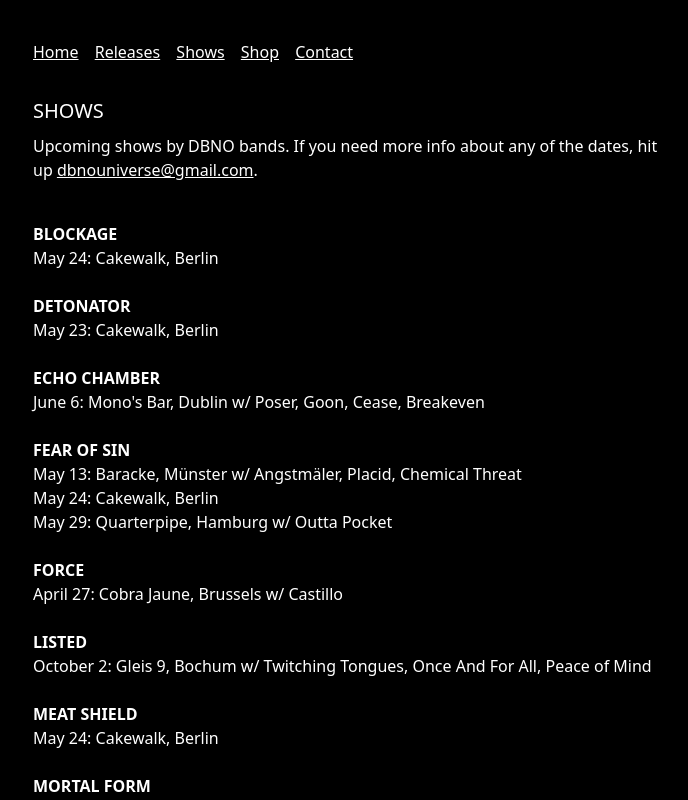
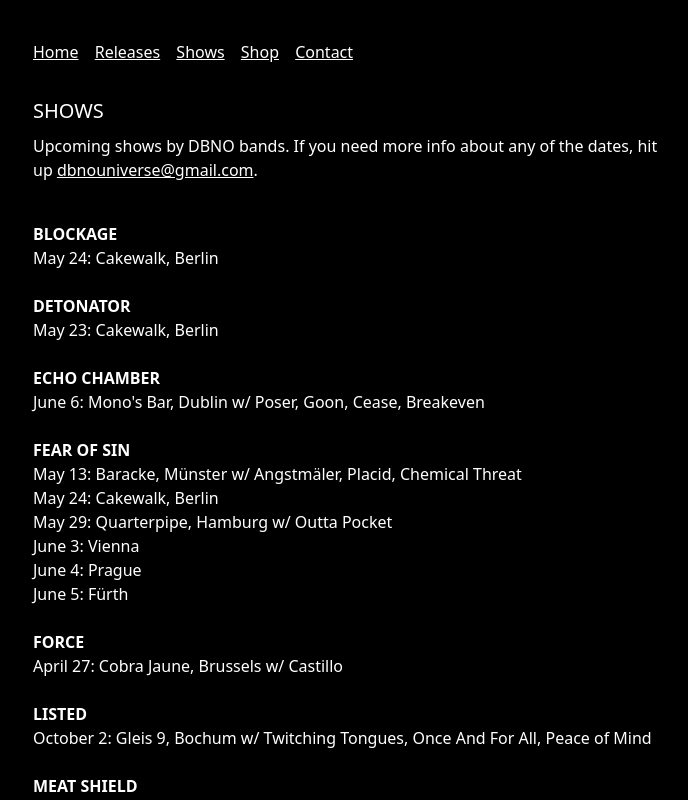
Before and after one commit to dbnouniverse/website, a plain HTML site: page shows.html in a window 1280 px wide. Shown: the top 800 px of the page, without its empty margins (287-975 px from the left). Drawn offline with Linux system fonts and the light colour scheme.

Commit message:
Update shows.html

```diff
--- a/shows.html
+++ b/shows.html
@@ -92,6 +92,9 @@
     May 13: Baracke, Münster w/ Angstmäler, Placid, Chemical Threat<br>
     May 24: Cakewalk, Berlin<br>
     May 29: Quarterpipe, Hamburg w/ Outta Pocket<br>
+      June 3: Vienna<br>
+        June 4: Prague<br>
+          June 5: Fürth<br>
     <br>
 
     <strong>FORCE</strong><br>
```
